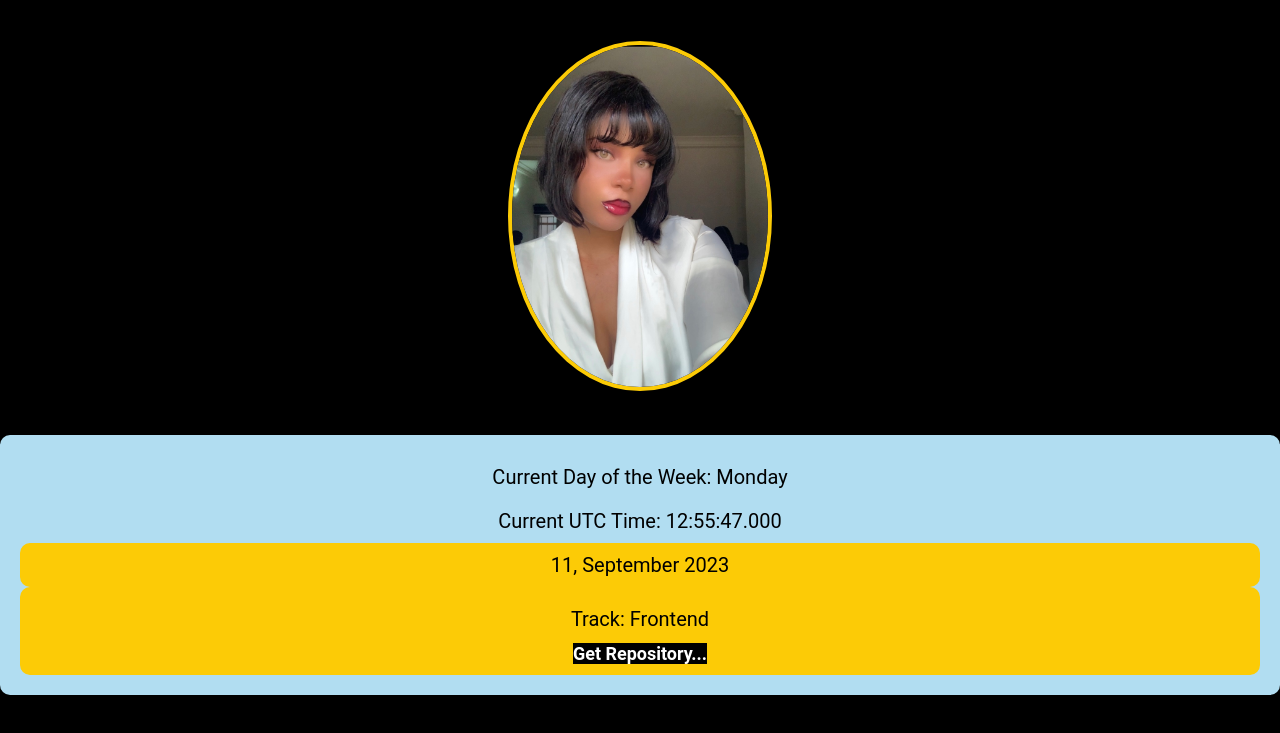
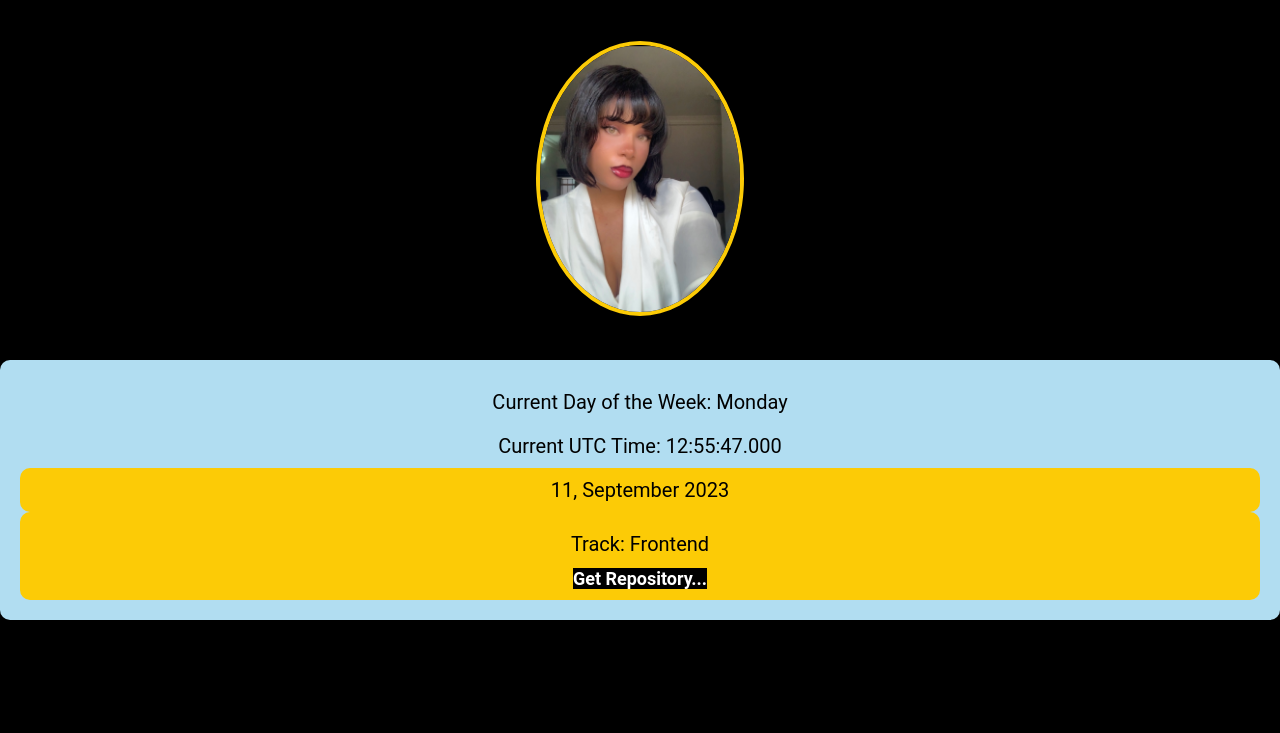
Before and after one commit to Sheisgoodness/Task-1.github.io., a plain HTML site: page index.html in a window 1280 px wide. Shown: the part 65-798 px from the top of the page. Drawn offline with Linux system fonts and the light colour scheme.

Commit message:
Update style.css

```diff
--- a/style.css
+++ b/style.css
@@ -13,8 +13,7 @@ h1 {
 }
 
 .profile-picture {
-    height: 30%;
-    width: 20%;
+    max-width: 200px;
     border-radius: 50%;
     margin: 20px auto;
     border: 4px solid #fccb06;
```
